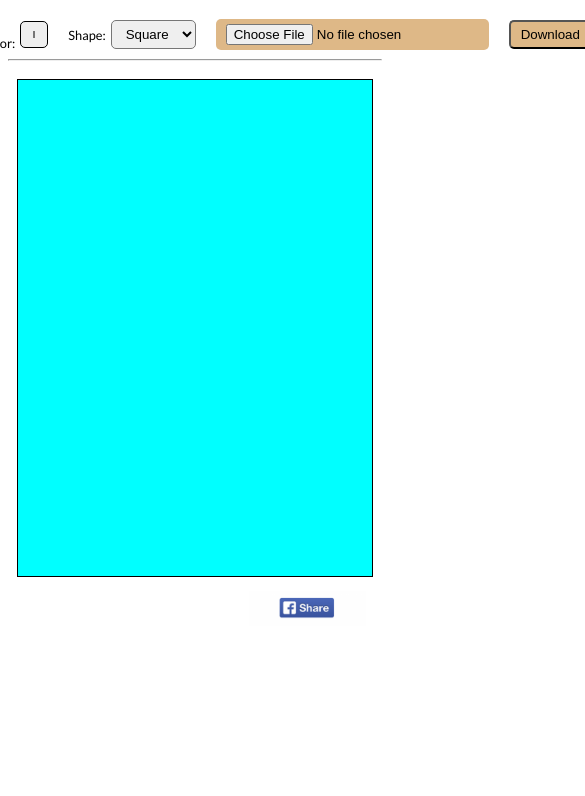
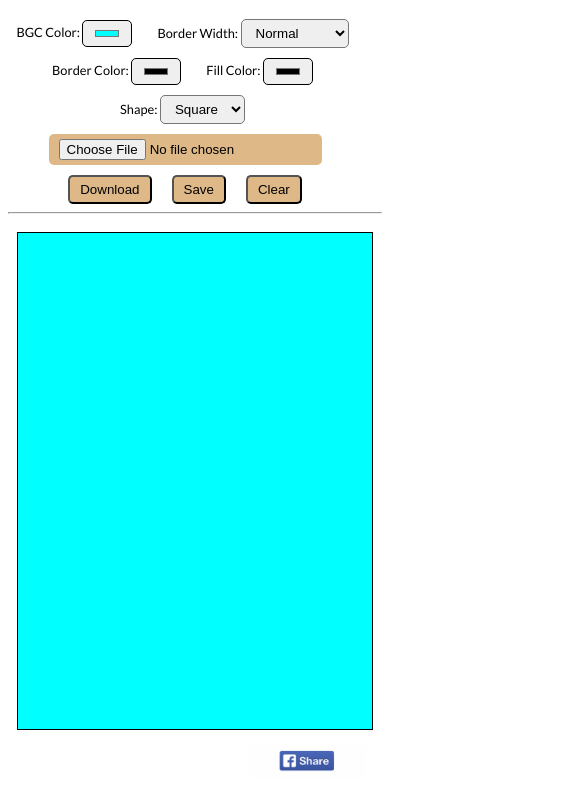
Before and after one commit to martin-shn/canvas, a plain HTML site: page index.html in a window 390 px wide. Shown: the part 63-859 px from the top of the page, 585 px wide, since content can reach past the window. Drawn offline with Linux system fonts and the light colour scheme.

Commit message:
fixed mobile

```diff
--- a/css/main.css
+++ b/css/main.css
@@ -17,9 +17,11 @@ nav {
     justify-content: center;
     align-items: center;
     font-size: 1.2rem;
+    row-gap: 10px;
+    flex-wrap: wrap;
 }
 
-nav > *:not(label) {
+nav *:not(label) {
     margin-right: 20px;
     padding: 5px 10px;
     border-radius: 5px;
--- a/index.html
+++ b/index.html
@@ -11,28 +11,29 @@
     <body onload="onInit()">
         <h1>Mister Canvas</h1>
         <nav>
-            <label for="bgc-color">BGC Color:</label>
-            <input type="color" id="bgc-color" value="#00FFFF" onchange="onBgcColor(this)" />
-            <label for="border-width">Border Width:</label>
+            <label for="bgc-color">BGC Color: <input type="color" id="bgc-color" value="#00FFFF" onchange="onBgcColor(this)" /></label>
+            <label for="border-width"
+                >Border Width:
                 <select id="border-width" onchange="onBorderWidth(this)">
                     <option value="0">None</option>
                     <option value="2">Thin</option>
                     <option value="4" selected>Normal</option>
                     <option value="6">Heavy</option>
                     <option value="8">Very heavy</option>
-            </select>
-            <label for="border-color">Border Color:</label>
-            <input type="color" id="border-color" onchange="onBorderColor(this)" />
-            <label for="fill-color">Fill Color:</label>
-            <input type="color" id="fill-color" onchange="onFillColor(this)" />
-            <label for="shape">Shape:</label>
+                </select></label
+            >
+            <label for="border-color">Border Color: <input type="color" id="border-color" onchange="onBorderColor(this)" /></label>
+            <label for="fill-color">Fill Color: <input type="color" id="fill-color" onchange="onFillColor(this)" /></label>
+            <label for="shape"
+                >Shape:
                 <select id="shape" onchange="onShape(this)">
                     <option value="square">Square</option>
                     <option value="circle">Circle</option>
                     <option value="line">Line</option>
                     <option value="magic">Magic</option>
-            </select>
-            <input type="file" class="btn upload-btn" accept="image/jpeg, image/png" onchange="onUpload(this)"></button>
+                </select></label
+            >
+            <input type="file" class="btn upload-btn" accept="image/jpeg, image/png" onchange="onUpload(this)" />
             <button class="btn download-btn" onclick="onDownload()">Download</button>
             <button class="btn save-btn" onclick="onSave()">Save</button>
             <button class="btn clear-btn" onclick="onClear()">Clear</button>
@@ -43,7 +44,7 @@
         </div>
         <footer>
             <div class="user-msg"></div>
-            <button onclick="uploadImg()"><img src="img/share.png"></button>
+            <button onclick="uploadImg()"><img src="img/share.png" /></button>
         </footer>
 
         <script src="js/upload-service.js"></script>
```
Lines whose indentation alone changed are shown as unchanged.
